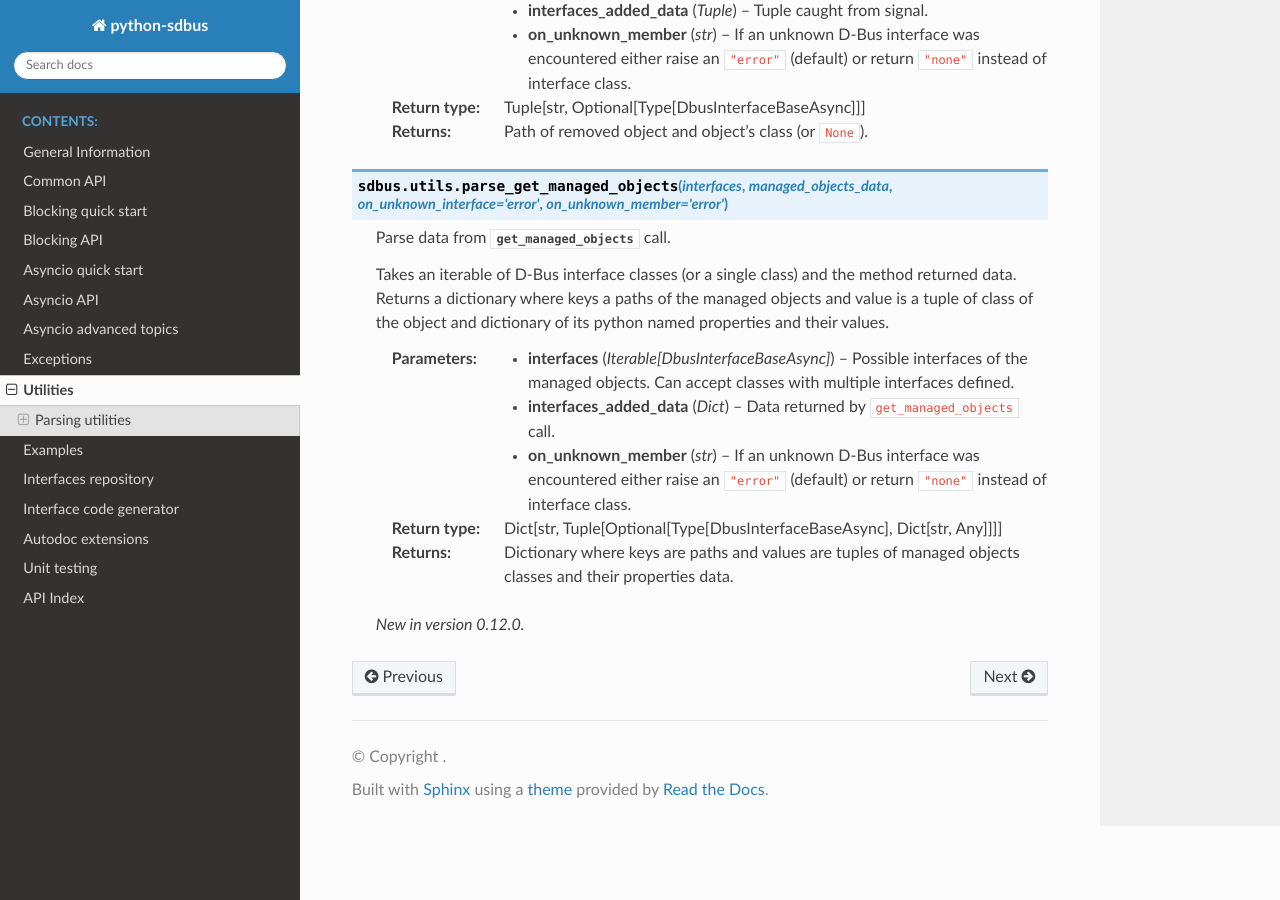
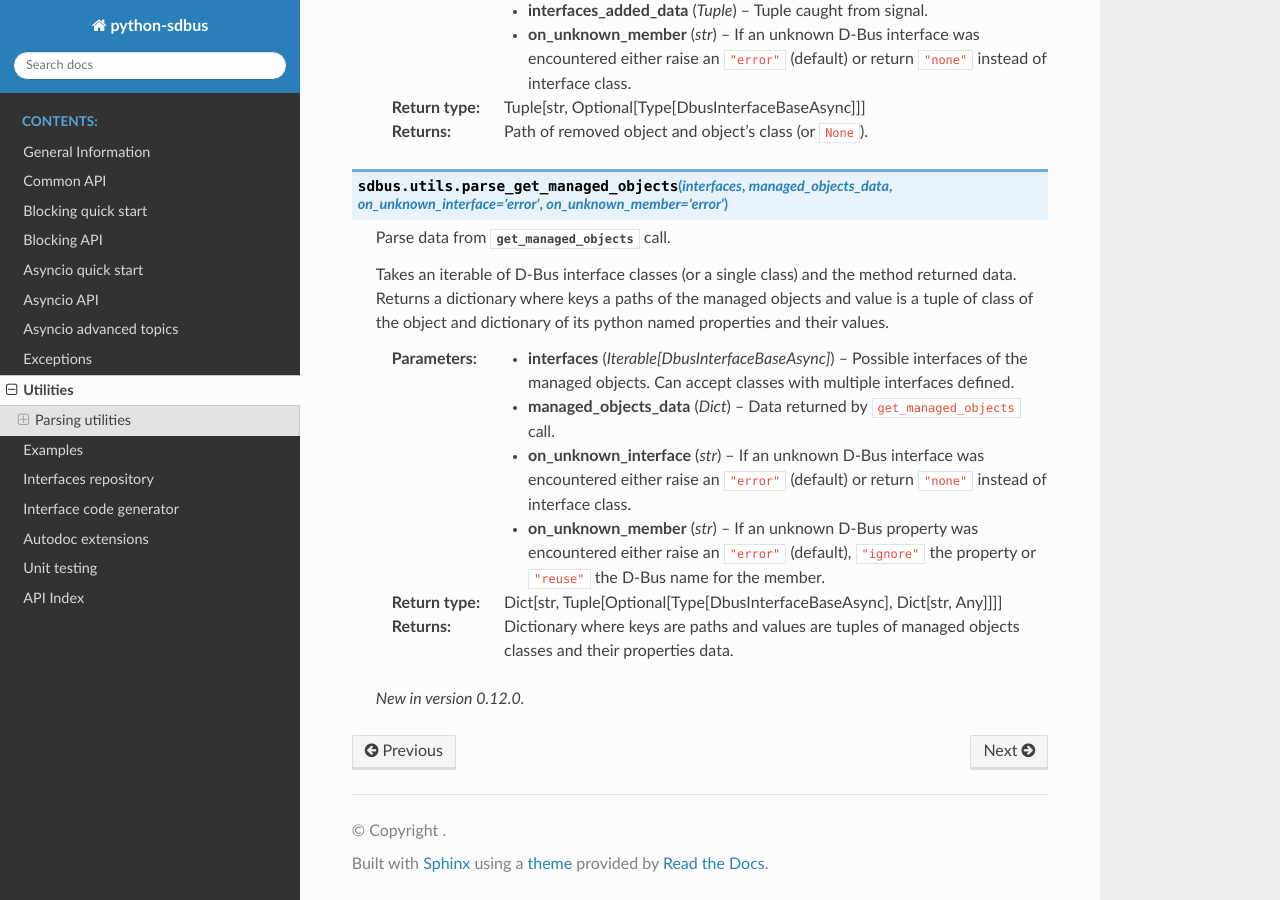
Before and after one commit to python-sdbus/python-sdbus, a Sphinx documentation site: the page built from docs/utils.rst, in a window 1280 px wide and 900 px high, scrolled down 1333 px. Built offline with Sphinx 7.4.7 and the Read the Docs theme 2.0.0, drawn with Linux system fonts in a browser that asks for light colours.

Commit message:
docs: Fix parse_get_managed_objects arguments description
It was missing `on_unknown_member` description, the second argument
had copy pasted name `interfaces_added_data`.

Also add the link to it in the `DbusObjectManagerInterfaceAsync.get_managed_objects`
description.

```diff
--- a/docs/asyncio_api.rst
+++ b/docs/asyncio_api.rst
@@ -191,6 +191,9 @@ Classes
         :async:
 
         Get the objects this object manager in managing.
+
+        :py:func:`sdbus.utils.parse_get_managed_objects` can be used
+        to make returned data easier to work with.
 
         :return:
             Triple nested dictionary that contains all the objects
--- a/docs/utils.rst
+++ b/docs/utils.rst
@@ -70,10 +70,13 @@ Parsing utilities
 
     :param Iterable[DbusInterfaceBaseAsync] interfaces: Possible interfaces of the managed objects.
         Can accept classes with multiple interfaces defined.
-    :param Dict interfaces_added_data: Data returned by ``get_managed_objects`` call.
-    :param str on_unknown_member: If an unknown D-Bus interface was encountered
+    :param Dict managed_objects_data: Data returned by ``get_managed_objects`` call.
+    :param str on_unknown_interface: If an unknown D-Bus interface was encountered
             either raise an ``"error"`` (default) or return ``"none"`` instead
             of interface class.
+    :param str on_unknown_member: If an unknown D-Bus property was encountered
+            either raise an ``"error"`` (default), ``"ignore"`` the property
+            or ``"reuse"`` the D-Bus name for the member.
     :rtype: Dict[str, Tuple[Optional[Type[DbusInterfaceBaseAsync], Dict[str, Any]]]]
     :returns: Dictionary where keys are paths and values are tuples of managed objects classes and their properties data.
 
```
